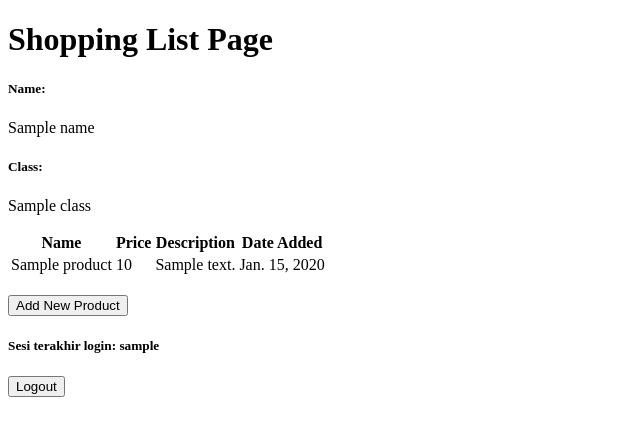
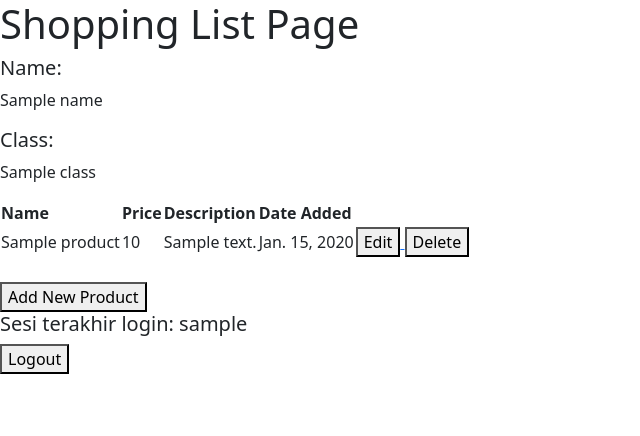
Before and after one commit to belatijagad/shopping-list, a Django app: template main/templates/main.html in a window 1280 px wide. Shown: the top 436 px of the page, without its empty margins (0-640 px from the left). Run offline with Django 4.2, Linux system fonts and the light colour scheme; tables that the repository leaves empty hold one stand-in row (values such as "Sample post"); the template is opened without the code that fills it: values that come from a table or form of the project are taken from there, most other values are stand-ins (such as "Sample title", 1, 10 or a date in 2020).

Commit message:
tutorial 4

```diff
--- a/main/templates/base.html
+++ b/main/templates/base.html
@@ -2,13 +2,14 @@
 <!DOCTYPE html>
 <html lang="en">
     <head>
-        <meta charset="UTF-8" />
-        <meta
-            name="viewport"
-            content="width=device-width, initial-scale=1.0"
-        />
         {% block meta %}
+            <meta charset="UTF-8" />
+            <meta name="viewport" content="width=device-width, initial-scale=1">
         {% endblock meta %}
+        <link href="https://cdn.jsdelivr.net/npm/bootstrap@5.3.2/dist/css/bootstrap.min.css" rel="stylesheet" integrity="sha384-T3c6CoIi6uLrA9TneNEoa7RxnatzjcDSCmG1MXxSR1GAsXEV/Dwwykc2MPK8M2HN" crossorigin="anonymous">
+        <script src="https://code.jquery.com/jquery-3.6.0.min.js" integrity="sha384-KyZXEAg3QhqLMpG8r+J4jsl5c9zdLKaUk5Ae5f5b1bw6AUn5f5v8FZJoMxm6f5cH1" crossorigin="anonymous"></script>
+        <script src="https://cdn.jsdelivr.net/npm/@popperjs/core@2.11.8/dist/umd/popper.min.js" integrity="sha384-I7E8VVD/ismYTF4hNIPjVp/Zjvgyol6VFvRkX/vR+Vc4jQkC+hVqc2pM8ODewa9r" crossorigin="anonymous"></script>
+        <script src="https://cdn.jsdelivr.net/npm/bootstrap@5.3.2/dist/js/bootstrap.min.js" integrity="sha384-BBtl+eGJRgqQAUMxJ7pMwbEyER4l1g+O15P+16Ep7Q9Q+zqX6gSbd85u4mG4QzX+" crossorigin="anonymous"></script>
     </head>
 
     <body>
--- a/main/templates/main.html
+++ b/main/templates/main.html
@@ -25,6 +25,18 @@
                 <td>{{product.price}}</td>
                 <td>{{product.description}}</td>
                 <td>{{product.date_added}}</td>
+                <td>
+                    <a href="{% url 'main:edit_product' product.pk %}">
+                        <button>
+                            Edit
+                        </button>
+                    </a>
+                    <a href="{% url 'main:delete_product' product.pk %}">
+                          <button>
+                              Delete
+                          </button>
+                      </a>
+                </td>
             </tr>
         {% endfor %}
     </table>
--- a/main/urls.py
+++ b/main/urls.py
@@ -2,19 +2,24 @@ from django.urls import path
 from main.views import (
     show_main,
     create_product,
+    delete_product,
+    edit_product,
     show_xml,
     show_json,
     show_json_by_id,
     show_xml_by_id,
     register,
     login_user,
-    logout_user,)
+    logout_user,
+)
 
 app_name = 'main'
 
 urlpatterns = [
     path('', show_main, name='show_main'),
     path('create-product', create_product, name='create_product'),
+    path('delete/<int:id>', delete_product, name='delete_product'),
+    path('edit-product/<int:id>', edit_product, name='edit_product'),
     path('xml/', show_xml, name='show_xml'),
     path('json/', show_json, name='show_json'),
     path('xml/<int:id>/', show_xml_by_id, name='show_xml_by_id'),
```
Also changed, not shown: main/templates/edit_product.html (added, +22 -0 lines), main/views.py (+23 -0 lines).
